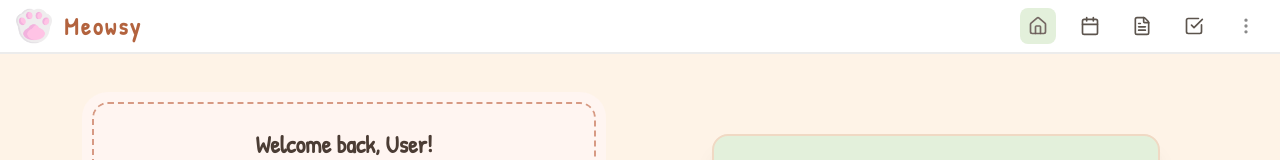
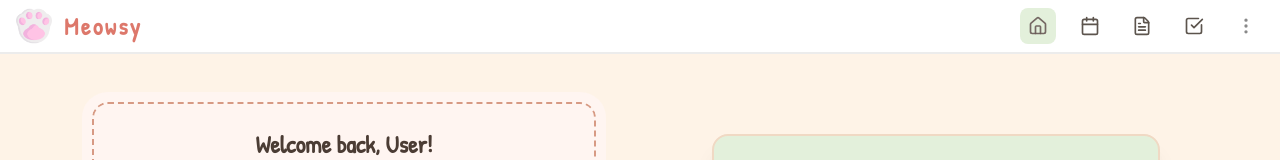
Before and after one commit to guraycha03/meowsy-planner, a Next.js app: page / in a window 1280 px wide. Shown: the top 160 px of the page. Built offline with nearby package versions, Linux system fonts and the light colour scheme.

Commit message:
Update TopNav.js

```diff
--- a/components/TopNav.js
+++ b/components/TopNav.js
@@ -28,7 +28,7 @@ export default function TopNav() {
             className="text-2xl font-bold tracking-widest"
             style={{
               fontFamily: "var(--font-appname)", // Patrick Hand
-              color: "#b3633eff",                  // soft accent color
+              color: "#dd786bff",                  // soft accent color
               textShadow: "1px 1px 0 #ffffff, -1px -1px 0 #ffffff", // subtle playful outline
             }}
           >
```
